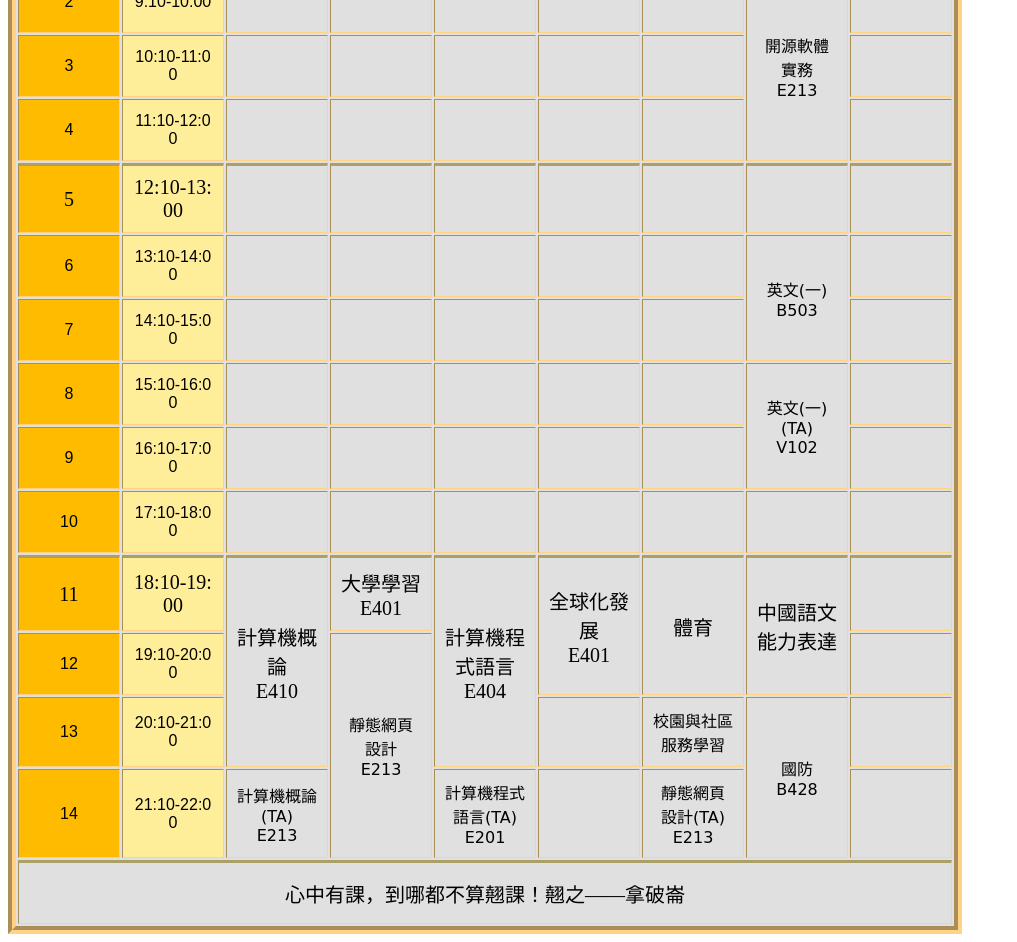
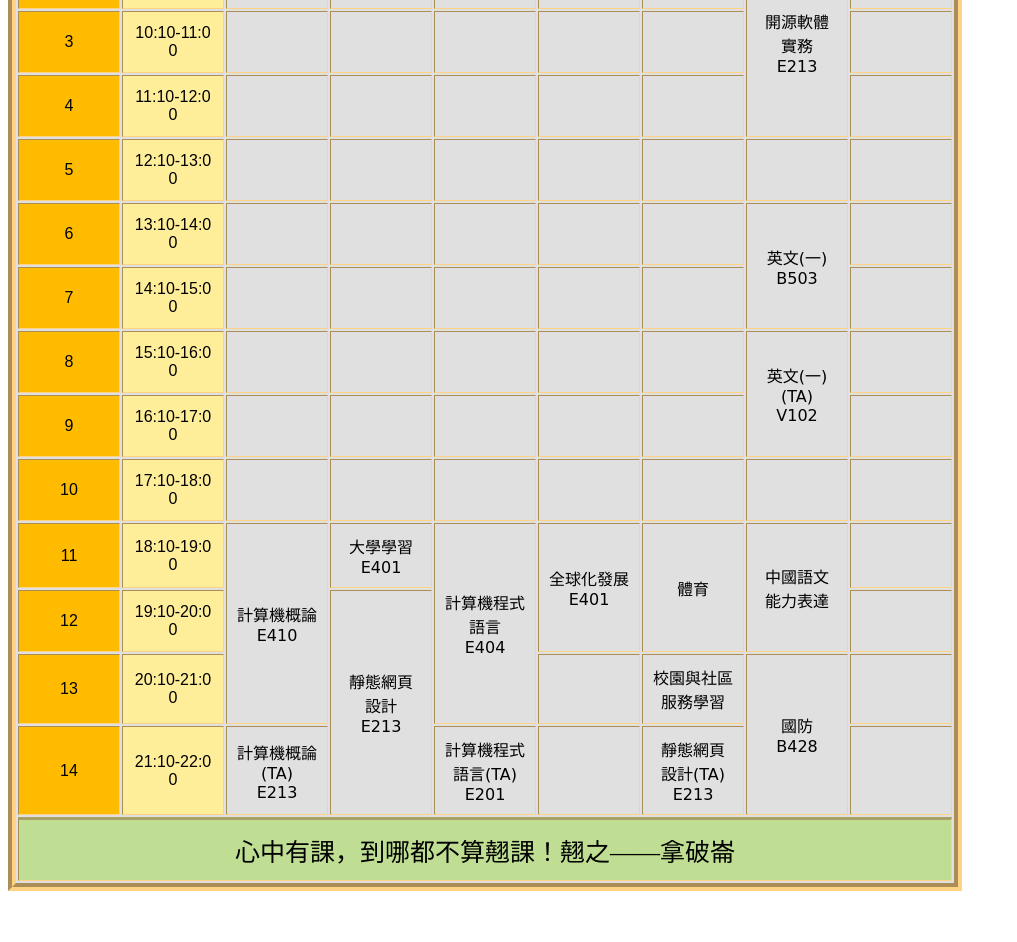
Before and after one commit to s0227373691/1071-ststicweb, a plain HTML site: page w02/Curriculum.html in a window 1280 px wide. Shown: the part 290-1232 px from the top of the page, without its empty margins (0-1017 px from the left). After the commit the page ends 1189 px from the top, so only its background shows below. Drawn offline with Linux system fonts and the light colour scheme.

Commit message:
adding 20181022

```diff
--- a/w02/Curriculum.html
+++ b/w02/Curriculum.html
@@ -34,8 +34,9 @@
 		.line{
 			border-top-color: #FFEE99;
 			border-top-width: medium;
-			font-size: 20px;
+			font-size: 25px;
 			font-family:微軟正黑體;
+			background-color: #bfde93;
 		}
 
 	</style>
@@ -44,7 +45,6 @@
 <body>
 	<table bgcolor="#e0e0e0" border="8" ;border-style:dotted;
 		   style="border:8px #FFD382 groove;" cellpadding="10" border="10">
-			<caption>207410654 潘榆文</caption>
 			<tr>
 				<td rowspan="2" colspan="2" bgcolor="#eac100	">
 					<font size="6" face="monotype corsiva">
@@ -109,15 +109,15 @@
 				<td> </td>
 			</tr>
 			<tr>
-				<td class="session line">5</td>
-				<td class="time line">12:10-13:00</td>
-				<td class="line"> </td>
-				<td class="line"> </td>
-				<td class="line"> </td>
-				<td class="line"> </td>
-				<td class="line"> </td>
-				<td class="line"> </td>
-				<td class="line"> </td>
+				<td class="session">5</td>
+				<td class="time">12:10-13:00</td>
+				<td> </td>
+				<td> </td>
+				<td> </td>
+				<td> </td>
+				<td> </td>
+				<td> </td>
+				<td> </td>
 			</tr>
 			<tr>
 				<td class="session">6</td>
@@ -173,15 +173,15 @@
 				<td> </td>
 			</tr>
 			<tr>
-				<td class="session line">11</td>
-				<td class="time line">18:10-19:00</td>
-				<td rowspan="3" class="word line">計算機概論<br>E410</td>
-				<td class="word line">大學學習<br>E401</td>
-				<td rowspan="3" class="word line">計算機程式語言<br>E404</td>
-				<td rowspan="2" class="word line">全球化發展<br>E401</td>
-				<td rowspan="2" class="word line">體育<br></td>
-				<td rowspan="2" class="word line">中國語文<br>能力表達</td>
-				<td class="line"> </td>
+				<td class="session">11</td>
+				<td class="time">18:10-19:00</td>
+				<td rowspan="3" class="word">計算機概論<br>E410</td>
+				<td class="word">大學學習<br>E401</td>
+				<td rowspan="3" class="word">計算機程式語言<br>E404</td>
+				<td rowspan="2" class="word">全球化發展<br>E401</td>
+				<td rowspan="2" class="word">體育<br></td>
+				<td rowspan="2" class="word">中國語文<br>能力表達</td>
+				<td> </td>
 			</tr>
 			<tr>
 				<td class="session">12</td>
```
Also changed, not shown: index.html (+1 -1 lines), w02/One Piece.html (+1 -1 lines).
